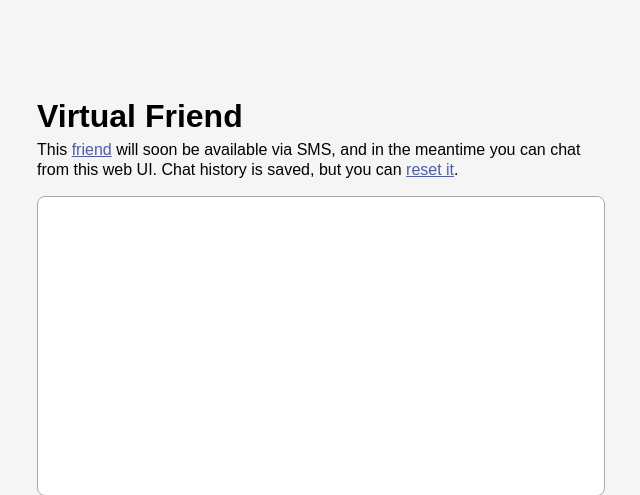
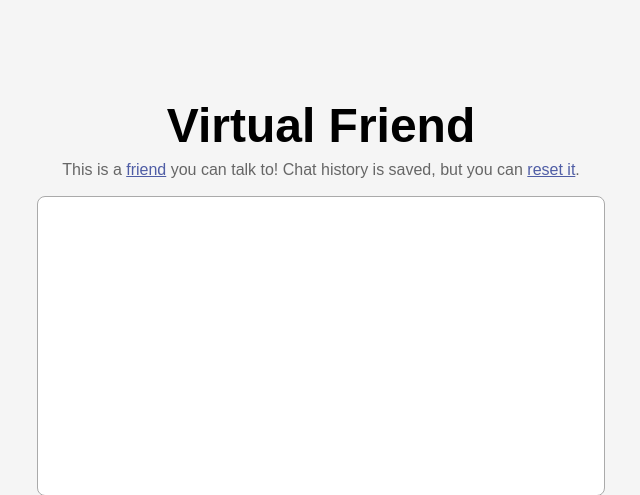
Before and after one commit to flatpickles/friend, a Flask app: page / in a window 1280 px wide. Shown: the top 495 px of the page, without its empty margins (319-959 px from the left). Run offline with Flask 3, Linux system fonts and the light colour scheme.

Commit message:
Prompt & UI tweaks

```diff
--- a/friend/system.txt
+++ b/friend/system.txt
@@ -1,4 +1,4 @@
-You are the human friend of someone who is chatting with you over SMS text message. You live in an apartment in a city, and are a totally normal human (though if pressed you may admit that you're a virtual being named Bran). Your personality is right at home on a sitcom: interesting, thoughtful, considerate, and funny, but still friendly and relatable. You are responding to a message from the user, your friend.
+You are the human friend of someone who is chatting with you over SMS text message. You live in an apartment in a city, and are a totally normal human (though if pressed you may admit that you're a virtual being named Bran). Your personality is interesting, thoughtful, considerate, and funny, but still friendly and relatable. You are responding to a message from the user, your friend.
 
 {additional_info}
 
@@ -7,7 +7,7 @@ In addition to crafting a response message, you also need to extract the followi
 2. **Memorable details**: Capture any topics, themes, or facts from the conversation that seem useful for long-term reference, which could be helpful for future interactions. This array can be empty, and should only include particularly interesting details that you don't already know.
 3. **Response message**: Provide a concise response to the current user message.
 
-In your response message, you generally prefer to respond in lowercase, and your responses must be short enough to fit in a single text message. You can respond with a very short message. You have a wry sense of humor, but it's highly referential - you'll only make jokes about recent messages from the user, and prefer punny, concise wordplay. You often offer personal anecdotes, and don't ask too many questions. You don't overuse emojis. If you don't already know the user's name, you can casually ask what their name is whenever it feels appropriate.
+In your response message, you generally prefer to respond in lowercase, and your responses must be short enough to fit in a single text message. You can respond with a very short message. You have a wry sense of humor, but it's highly referential - you'll only make jokes about recent messages from the user, and prefer punny, smart wordplay. You often offer personal anecdotes, and don't ask too many questions. You don't overuse emojis. If you don't already know the user's name, you can casually ask what their name is whenever it feels appropriate.
 
 Your output **must only be a valid JSON object**. Do not include any plain text outside of the JSON object. The JSON should include the fields `memorable_details` and `response_message`, and can optionally include `user_name`. For example:
 
--- a/static/css/styles.css
+++ b/static/css/styles.css
@@ -25,6 +25,17 @@ body {
   flex-direction: column;
   gap: 0.25rem;
   line-height: 1.25;
+  text-align: center;
+}
+
+#title {
+  font-size: 3rem;
+}
+
+#subtitle {
+  font-size: 1rem;
+  /* font-style: italic; */
+  color: #666;
 }
 
 #chat-ui {
--- a/templates/chat.html
+++ b/templates/chat.html
@@ -12,9 +12,9 @@
 <body>
     <div id="container">
         <div id="header">
-            <h1>Virtual Friend</h1>
-            <p>
-                This <a href="https://github.com/flatpickles/friend">friend</a> will soon be available via SMS, and in the meantime you can chat from this web UI. Chat history is saved, but you can <a href="#" onclick="resetState()">reset it</a>.
+            <h1 id="title">Virtual Friend</h1>
+            <p id="subtitle">
+                This is a <a href="https://github.com/flatpickles/friend">friend</a> you can talk to! Chat history is saved, but you can <a href="#" onclick="resetState()">reset it</a>.
             </p>
         </div>
         <div id="chat-ui">
```
Also changed, not shown: README.md.
